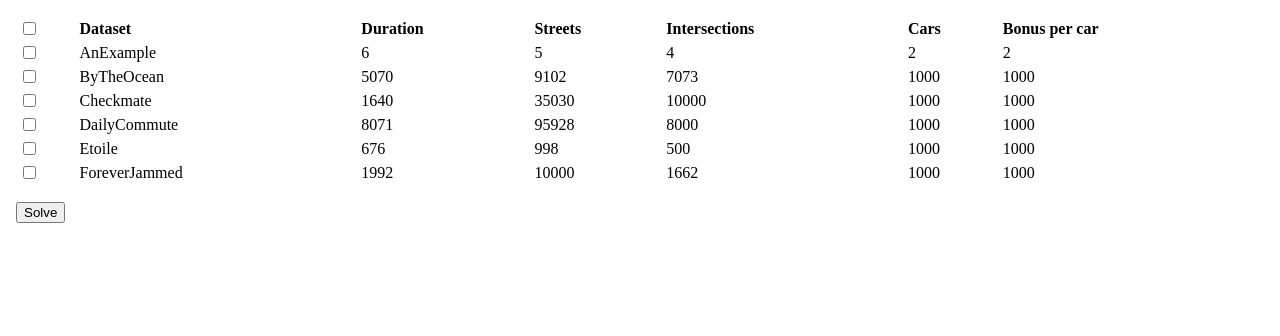
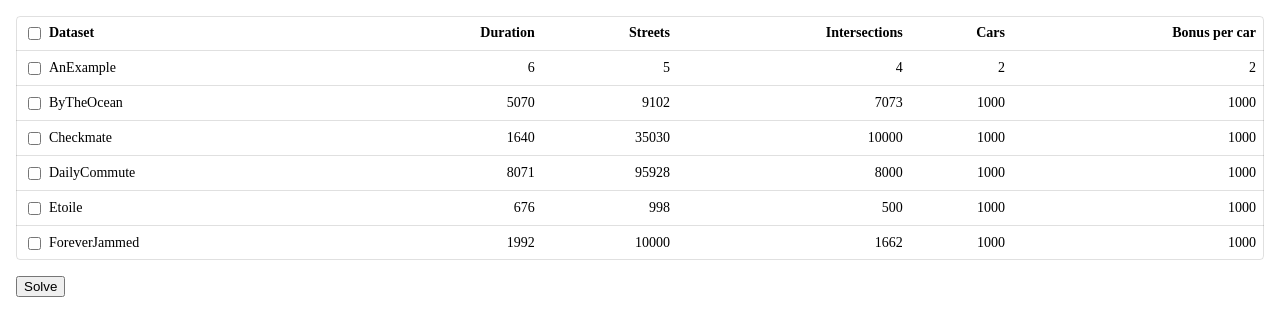
Before and after one commit to Volcomix/hashcode-extended-2021, a React (Vite) app: page / in a window 1280 px wide. Shown: the top 336 px of the page. Built offline with nearby package versions, Linux system fonts and the light colour scheme; the HTML template or start-up script is replaced by a standard one.

Commit message:
Quick solver table improvements

```diff
--- /dev/null
+++ b/src/app/App.css
@@ -0,0 +1,8 @@
+.App {
+  margin: 16px;
+}
+
+.App progress {
+  margin: auto;
+  display: block;
+}
--- a/src/app/App.tsx
+++ b/src/app/App.tsx
@@ -2,10 +2,11 @@ import React, { useEffect, useState } from 'react';
 import * as datasetUrls from '../../dataset';
 import { parseDataset } from '../dataset';
 import { Dataset } from '../model';
+import './App.css';
 import Solver from './Solver';
 
 function App() {
-  const [datasets, setDatasets] = useState<Dataset[] | null>(null);
+  const [datasets, setDatasets] = useState<Dataset[]>([]);
 
   useEffect(() => {
     async function fetchDatasets() {
@@ -22,7 +23,11 @@ function App() {
     fetchDatasets();
   }, []);
 
-  return datasets ? <Solver datasets={datasets} /> : <progress />;
+  return (
+    <div className="App">
+      {datasets.length ? <Solver datasets={datasets} /> : <progress />}
+    </div>
+  );
 }
 
 export default App;
--- a/src/app/Solver.css
+++ b/src/app/Solver.css
@@ -1,13 +1,55 @@
 .Solver {
-  margin: 16px;
+  --border: 1px solid rgba(0, 0, 0, 0.12);
 }
 
 .Solver table {
+  position: relative;
   width: 100%;
+  border-collapse: collapse;
+  overflow: hidden;
+  font-size: 14px;
 }
 
-.Solver th {
-  text-align: start;
+.Solver table::after {
+  content: "";
+  position: absolute;
+  top: 0;
+  width: 100%;
+  height: 100%;
+  box-sizing: border-box;
+  border: var(--border);
+  border-radius: 4px;
+  pointer-events: none;
+}
+
+.Solver th,
+.Solver td {
+  height: 32px;
+  padding-right: 8px;
+  text-align: right;
+}
+
+.Solver th:first-of-type,
+.Solver td:first-of-type {
+  padding-left: 8px;
+  text-align: left;
+}
+
+.Solver table label {
+  display: flex;
+  align-items: center;
+}
+
+.Solver table input {
+  margin-right: 8px;
+}
+
+.Solver tbody td {
+  border-top: var(--border);
+}
+
+.Solver tbody tr:hover {
+  background-color: red;
 }
 
 .Solver button {
--- a/src/app/Solver.tsx
+++ b/src/app/Solver.tsx
@@ -39,6 +39,7 @@ function Solver({ datasets }: SolverProps) {
         <thead>
           <tr>
             <th>
+              <label>
                 <input
                   type="checkbox"
                   ref={(el) =>
@@ -47,8 +48,9 @@ function Solver({ datasets }: SolverProps) {
                   checked={areAllSelected}
                   onChange={selectOrDeselectAll}
                 />
+                Dataset
+              </label>
             </th>
-            <th>Dataset</th>
             {Object.keys(datasetsInfos[0]).map((columnName) => (
               <th key={columnName}>{columnName}</th>
             ))}
@@ -58,13 +60,15 @@ function Solver({ datasets }: SolverProps) {
           {datasets.map((dataset, i) => (
             <tr key={dataset.name}>
               <td>
+                <label>
                   <input
                     type="checkbox"
                     checked={selectedDatasets[i]}
                     onChange={() => switchDatasetSelection(i)}
                   />
+                  {dataset.name}
+                </label>
               </td>
-              <td>{dataset.name}</td>
               {Object.values(datasetsInfos[i]).map((value, j) => (
                 <td key={`${dataset.name}-info-${j}`}>{value}</td>
               ))}
```
Also changed, not shown: 1 other file (tests, documents, lock files or other folders). Lines whose indentation alone changed are shown as unchanged.
